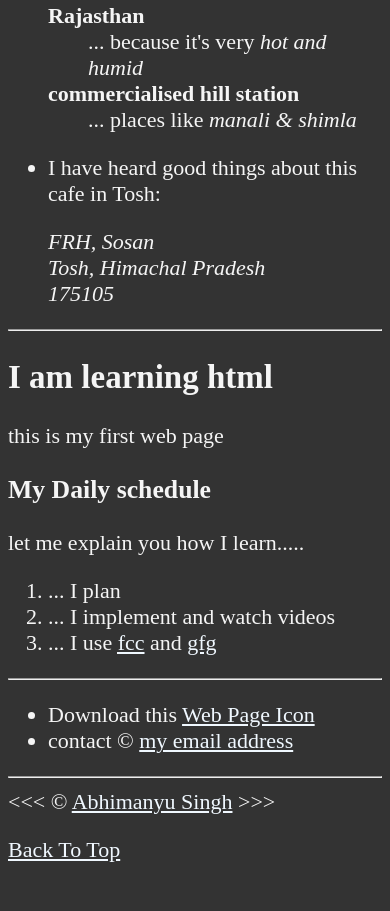
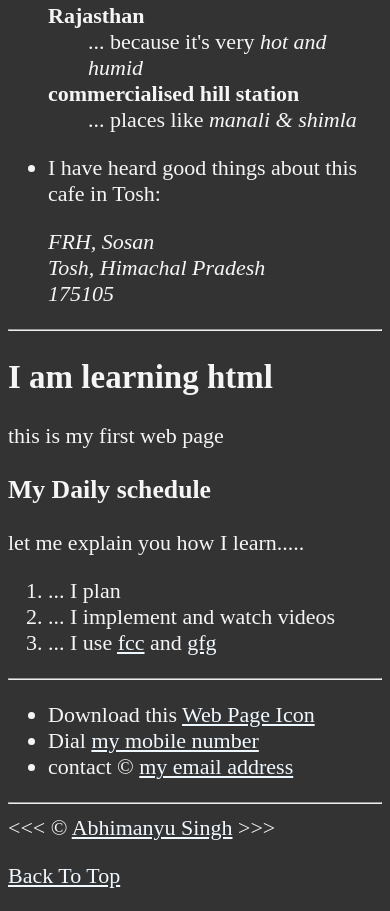
Before and after one commit to AbhimanyuSinghh/html, a plain HTML site: page index.html in a window 390 px wide. Shown: the part 717-1628 px from the top of the page. Before the commit the page ends 1602 px from the top, so only its background shows below. Drawn offline with Linux system fonts and the light colour scheme.

Commit message:
added the mobile number

```diff
--- a/index.html
+++ b/index.html
@@ -100,6 +100,7 @@
 
             <ul>
                 <li>Download this <a href="html.png" download> Web Page Icon</a> </li>
+                <li>Dial <a href="tel:+913456789865">my mobile number</a></li>
                 <li>contact &copy; <a href="mailto:xyz@abc.com">my email address</a></li>
             </ul>
 
```
